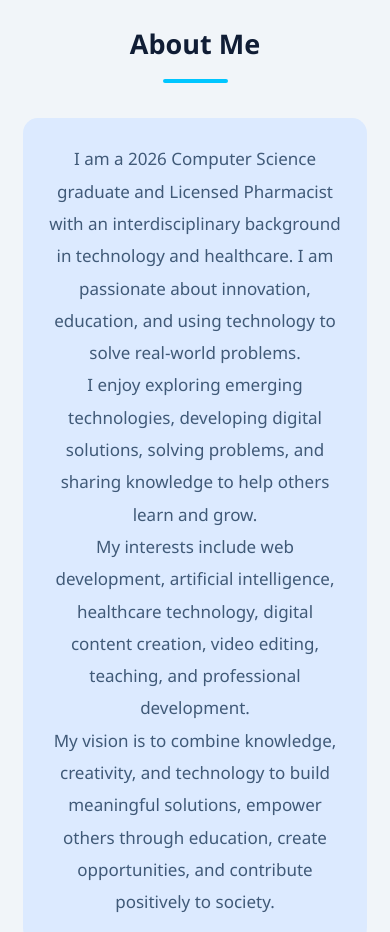
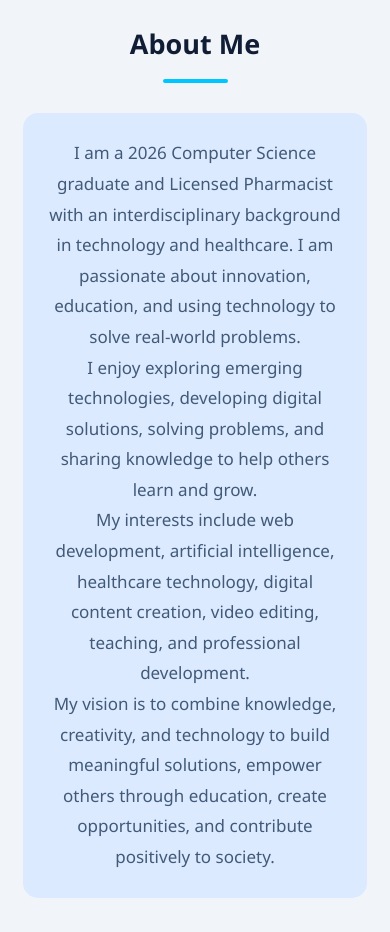
Before and after one commit to TebikachewChekol/My-Portfolio, a plain HTML site: page index.html in a window 390 px wide. Shown: the part 1000-1932 px from the top of the page. Drawn offline with nearby package versions, Linux system fonts and the light colour scheme.

Commit message:
Update style.css

```diff
--- a/CSS/style.css
+++ b/CSS/style.css
@@ -68,10 +68,6 @@ header {
 .nav-links a:hover {
     color: #00c6ff;
 }
-
-/* =================================
-
-/* HERO SECTION */
 
 /* HERO SECTION */
 .hero {
@@ -445,14 +441,36 @@ footer {
     max-width: 850px;
     margin: 0 auto;
     text-align: center;
+    padding: 10px 15px;
 }
 
 .about-content p {
     font-size: 17px;
     line-height: 1.9;
     color: #526176;
-    margin-bottom: 18px;
-}
+    margin-bottom: 22px;
+    font-weight: 400;
+}
+
+/* ABOUT SECTION HEADING */
+#about h2 {
+    text-align: center;
+    margin-bottom: 30px;
+}
+
+/* MOBILE RESPONSIVENESS */
+@media (max-width: 600px) {
+    .about-content {
+        padding: 5px 10px;
+    }
+
+    .about-content p {
+        font-size: 16px;
+        line-height: 1.8;
+        margin-bottom: 18px;
+    }
+}
+
 
 /* SKILLS SECTION */
 .skills-intro {
```
